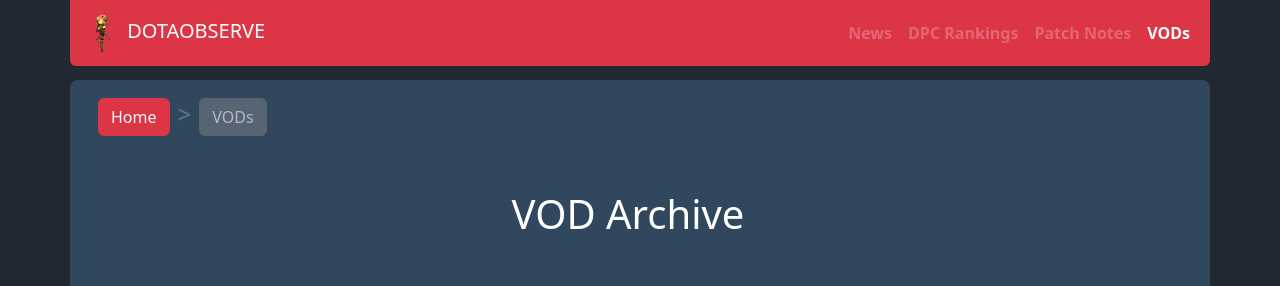
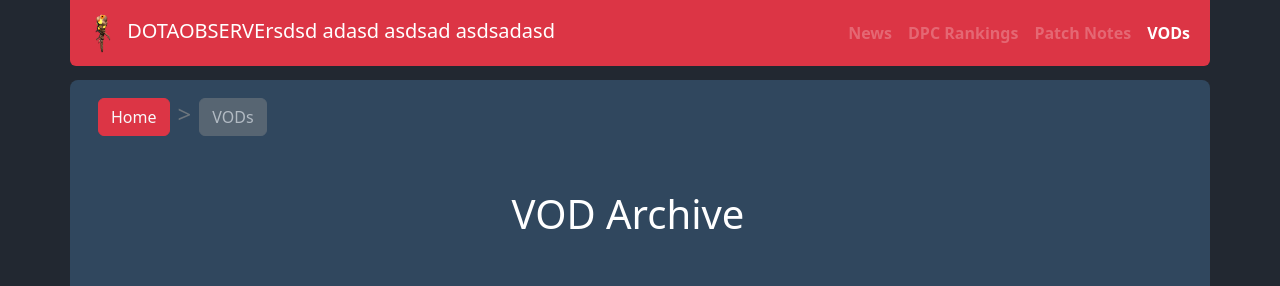
Before and after one commit to xchan824/e-magazine, a plain HTML site: page vods.html in a window 1280 px wide. Shown: the top 286 px of the page. Drawn offline with nearby package versions, Linux system fonts and the light colour scheme.

Commit message:
test commit on vods.html

```diff
--- a/vods.html
+++ b/vods.html
@@ -87,7 +87,10 @@
         <div class="container-fluid">
             <span class="navbar-brand text-white">
                 <img src="images/Observer_Ward_model.png" width="40px" alt="">
-                DOTAOBSERVE
+                DOTAOBSERVErsdsd
+                adasd
+                asdsad
+                asdsadasd
             </span>
             <button class="navbar-toggler" type="button" data-bs-toggle="collapse" data-bs-target="#navbarNav" aria-controls="navbarNav" aria-expanded="false" aria-label="Toggle navigation">
                 <span class="navbar-toggler-icon"></span>
```
